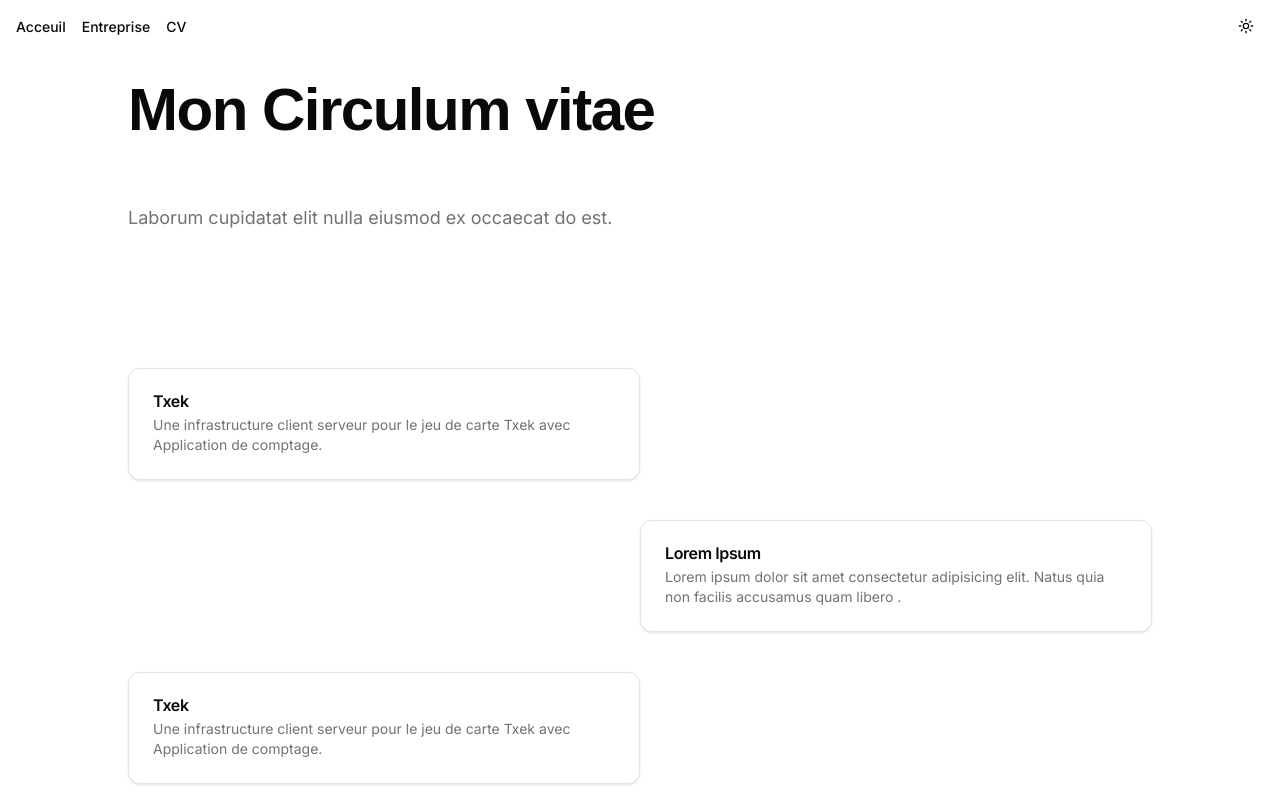
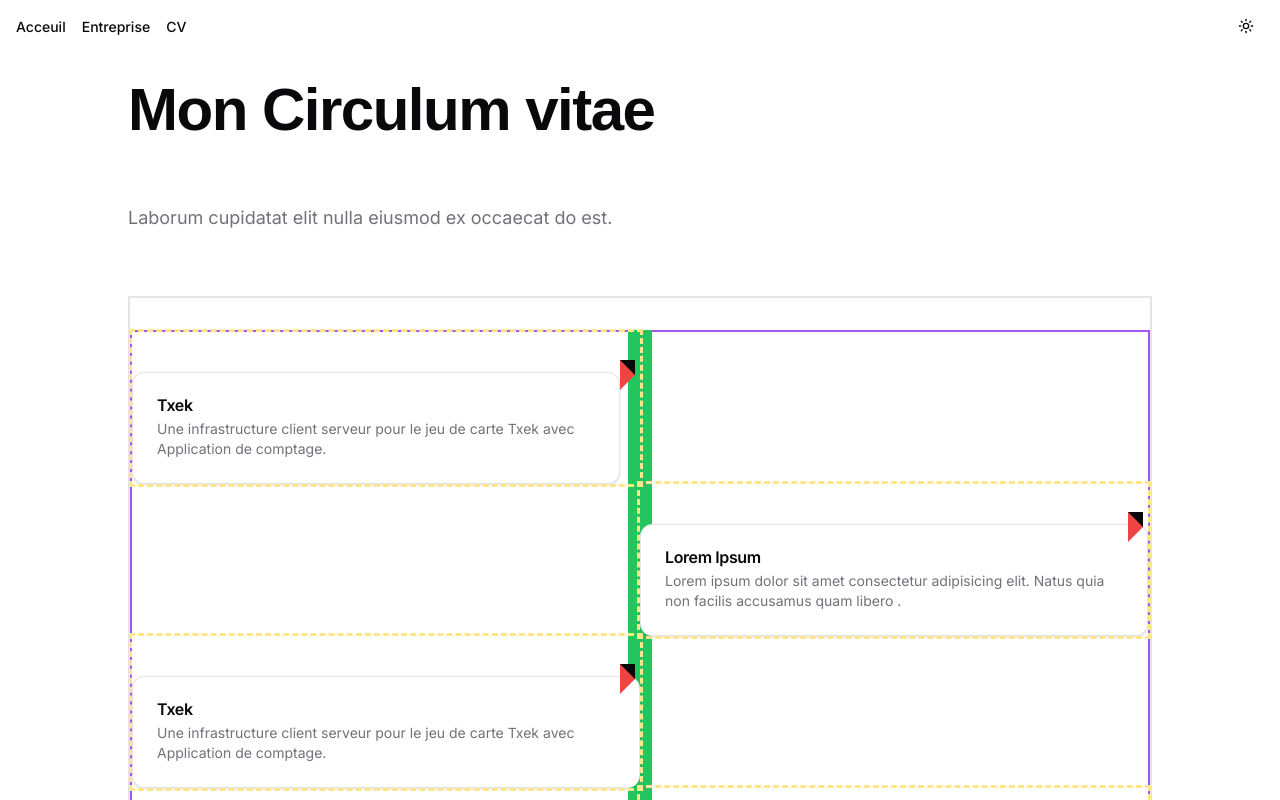
Before and after one commit to ZeyKra/portfolio, a Next.js app: page /resume in a window 1280 px wide. Shown: the top 800 px of the page. Built offline with nearby package versions, Linux system fonts and the light colour scheme.

Commit message:
[FEAT] Experiences years arrow implemententions

```diff
--- a/components/years.tsx
+++ b/components/years.tsx
@@ -1,7 +1,9 @@
 "use client"
 
 import { useEffect, useRef } from "react"
-import { Card, CardContent, CardDescription, CardFooter, CardHeader, CardTitle } from "@/components/ui/card"
+import { Card, CardDescription, CardHeader, CardTitle } from "@/components/ui/card"
+
+/* La classe est toujours en cours de travaux */
 
 //Liste contenant les experiences
 const experiences = [
@@ -9,7 +11,7 @@ const experiences = [
         title: "Txek",
         description: "Une infrastructure client serveur pour le jeu de carte Txek avec Application de comptage.",
         technologies: ["React", "Next.js", "TensorFlow"],
-        position: "left-0"
+        position: "left-0 pr-5"
     },
     {
         title: "Lorem Ipsum",
@@ -59,22 +61,24 @@ export function Years() {
     }, [])
 
     return (
-        <section className="">
-            <div className="">
+        <section className="mx-autborder-red-600 border-2 ">
+            <div className="absolute left-1/2 w-6 h-full bg-green-500 -ml-3"></div>
+            <div className="p-0 border-purple-500 border-2">
                 {/* les bordures pour travailler avec le canva */
-                    experiences.map((experience, i) => (
-                        <div key={experience.title} className={`relative w-1/2 pt-10 pb-50 ${experience.position}`}>
+                    experiences.map((experience) => (
+                        <div key={experience.title} className={`relative w-1/2 pt-10 pb-50 ${experience.position} outline-dashed outline-amber-200`}>
                             <Card>
                                 <CardHeader>
                                     <CardTitle>{experience.title}</CardTitle>
                                     <CardDescription>{experience.description}</CardDescription>
                                 </CardHeader>
                             </Card>
+                            <span className="h-0 w-0 absolute top-[28px] z-[1] border-t-[15px] border-t-card-foreground border-b-[15px] border-b-transparent border-l-[15px] border-l-red-500 right-[5px]"></span>
                         </div>
                     ))
                 }
             </div>
-            <canvas ref={canvasRef} className="mx-auto border-blue-700 border-2" />
+            {/* <canvas ref={canvasRef} className="mx-auto border-blue-700 border-2" /> */}
         </section>
     )
 }
```
